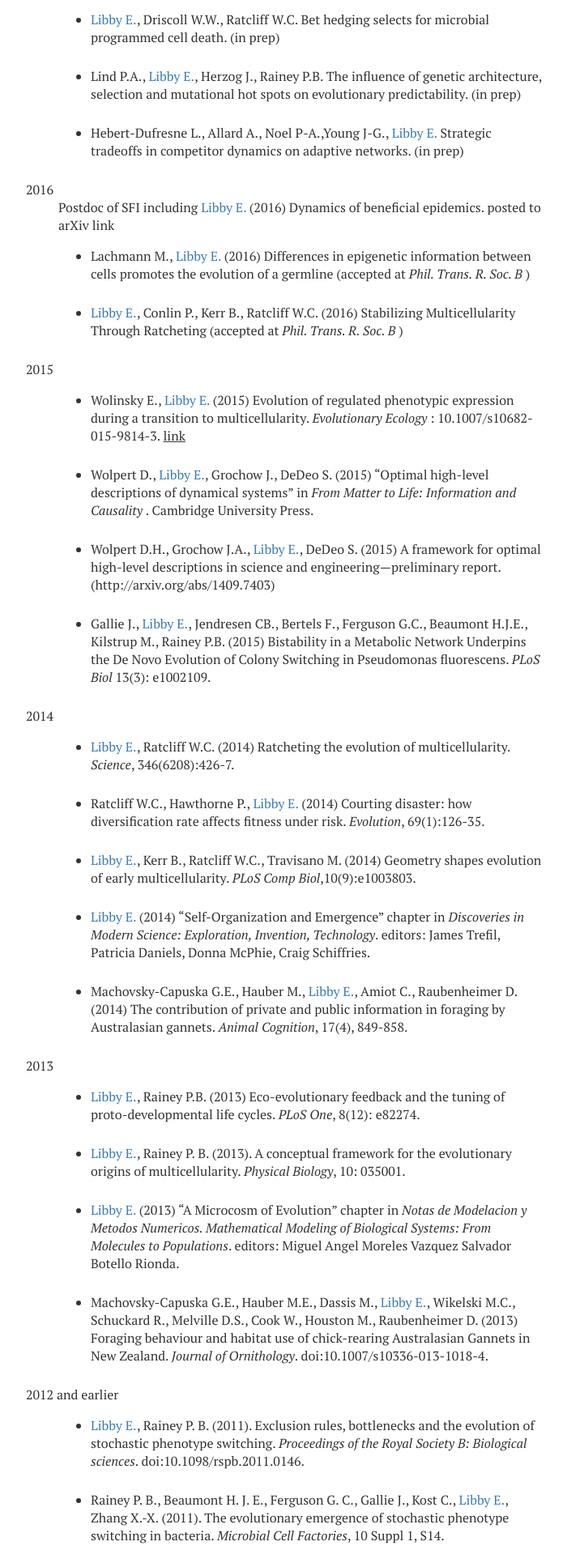
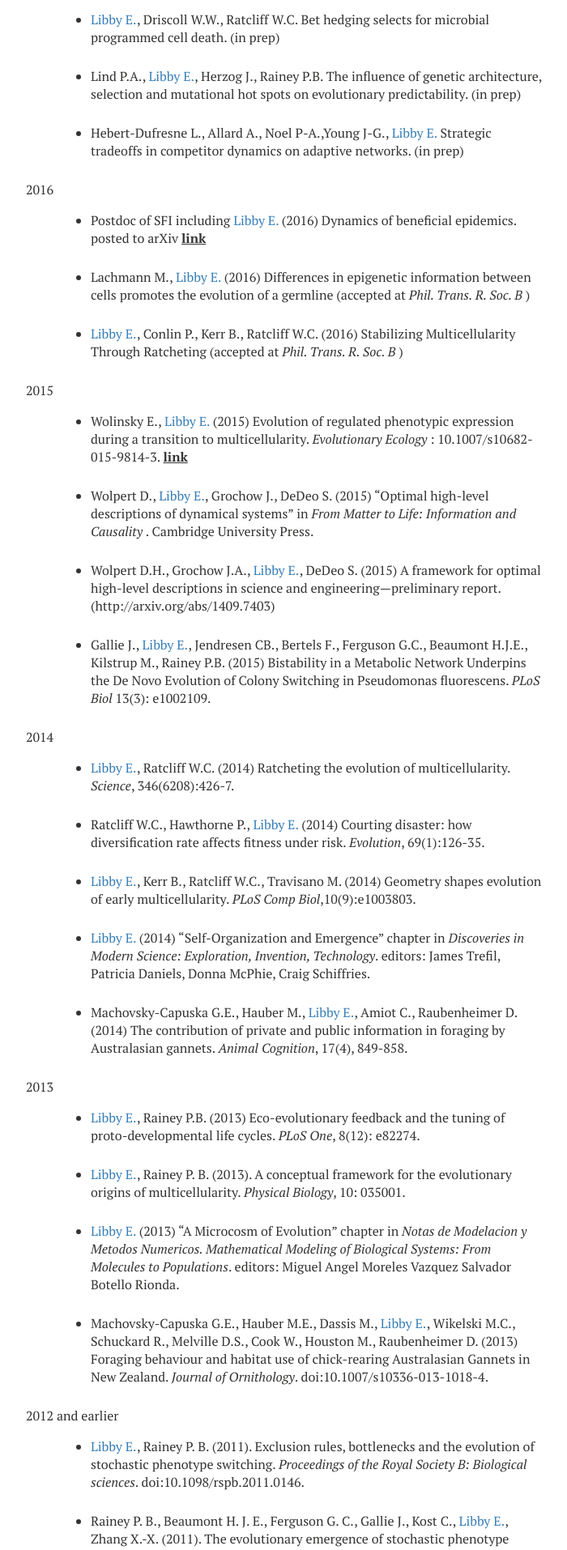
Before and after one commit to ericlibby/oldweb, a Jekyll site: the page built from p_publications/index.md, in a window 1280 px wide. Shown: the part 1144-3058 px from the top of the page at 81% size, without its empty margins (288-988 px from the left). Built offline with Jekyll 4.4.1, drawn with Linux system fonts in a browser that asks for light colours; nearby versions of some CDN libraries.

Commit message:
emboldened

```diff
--- a/p_publications/index.md
+++ b/p_publications/index.md
@@ -42,7 +42,7 @@ Email: elibby at santafe.edu
 	* Hebert-Dufresne L., Allard A., Noel P-A.,Young J-G.,  <span style="color:#377EB8;"> Libby E.</span> Strategic tradeoffs in competitor dynamics on adaptive networks. (in prep)
 
 2016
-:	Postdoc of SFI including <span style="color:#377EB8;"> Libby E.</span> (2016) Dynamics of beneficial epidemics. posted to arXiv [link](http://arxiv.org/abs/1604.02096)
+:	* Postdoc of SFI including <span style="color:#377EB8;"> Libby E.</span> (2016) Dynamics of beneficial epidemics. posted to arXiv [**link**](http://arxiv.org/abs/1604.02096)
 
 	* Lachmann M., <span style="color:#377EB8;"> Libby E.</span> (2016) Differences in epigenetic information between cells promotes the evolution of a germline (accepted at <I> Phil. Trans. R. Soc. B </I>)
 
@@ -50,7 +50,7 @@ Email: elibby at santafe.edu
 
 
 2015
-:	* Wolinsky E., <span style="color:#377EB8;"> Libby E.</span> (2015) Evolution of regulated phenotypic expression during a transition to multicellularity. <I> Evolutionary Ecology </I>: 10.1007/s10682-015-9814-3.  [link](http://link.springer.com/article/10.1007%2Fs10682-015-9814-3)
+:	* Wolinsky E., <span style="color:#377EB8;"> Libby E.</span> (2015) Evolution of regulated phenotypic expression during a transition to multicellularity. <I> Evolutionary Ecology </I>: 10.1007/s10682-015-9814-3.  [**link**](http://link.springer.com/article/10.1007%2Fs10682-015-9814-3)
 
 	* Wolpert D., <span style="color:#377EB8;"> Libby E.</span>, Grochow J., DeDeo S. (2015) "Optimal high-level descriptions of dynamical systems" in <I> From Matter to Life: Information and Causality </I>. Cambridge University Press.
 
```
Also changed, not shown: p_extracurricular/index.md (+1 -1 lines).
